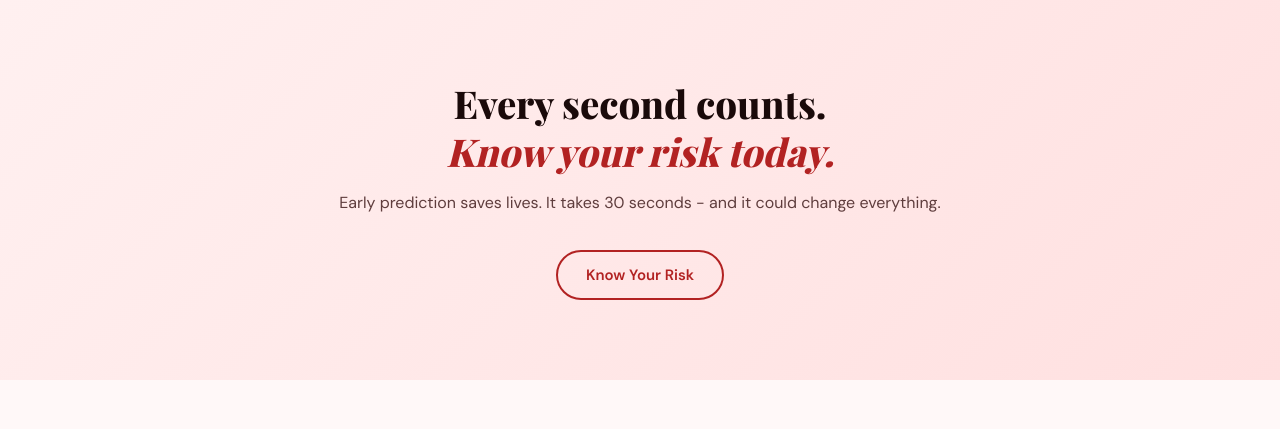
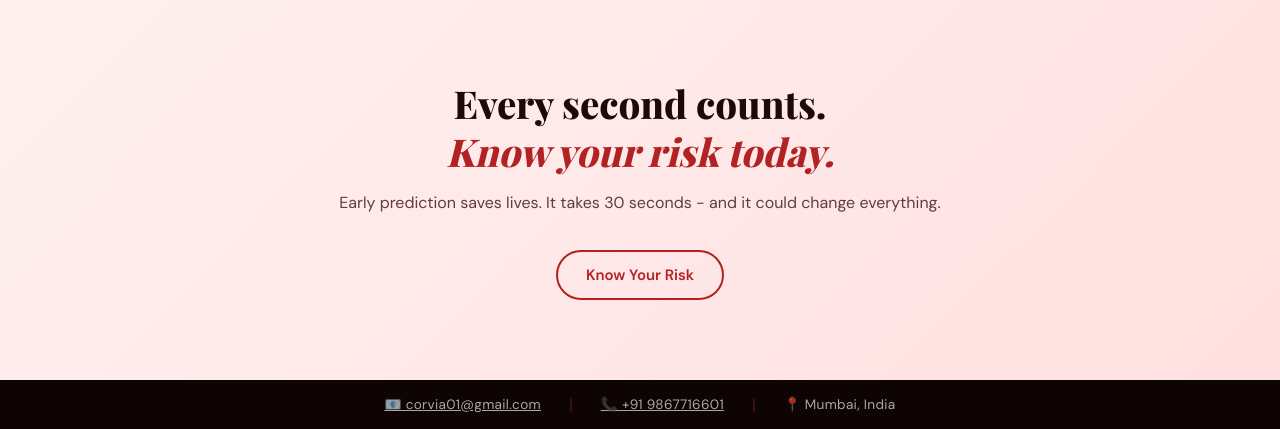
Before and after one commit to MRUNAL0727/CORVIA, a Flask app: page /mission in a window 1280 px wide. Shown: the part 2121-2550 px from the top of the page. Before the commit the page ends 2501 px from the top, so only its background shows below. Run offline with Flask 3, Linux system fonts and the light colour scheme; some web fonts are replaced.

Commit message:
Add contact footer strip to mission.html

```diff
--- a/templates/mission.html
+++ b/templates/mission.html
@@ -715,6 +715,50 @@
             </div>
         </div>
     </section>
+
+    <!-- ── CONTACT FOOTER STRIP (touches CTA section with no white space) ── -->
+    <div class="contact-strip">
+        <div class="contact-strip-inner">
+            <a href="mailto:corvia01@gmail.com" class="contact-item">📧 corvia01@gmail.com</a>
+            <span class="contact-divider">|</span>
+            <a href="tel:+919867716601" class="contact-item">📞 +91 9867716601</a>
+            <span class="contact-divider">|</span>
+            <span class="contact-item">📍 Mumbai, India</span>
+        </div>
+    </div>
+
+    <style>
+        .contact-strip {
+            background: #0f0404;
+            padding: 14px 5%;
+            margin: 0;
+        }
+        .contact-strip-inner {
+            max-width: 1200px;
+            margin: 0 auto;
+            display: flex;
+            align-items: center;
+            justify-content: center;
+            gap: 28px;
+            flex-wrap: wrap;
+        }
+        .contact-item {
+            font-size: 0.85rem;
+            color: rgba(255,255,255,0.65);
+            font-family: 'DM Sans', sans-serif;
+            letter-spacing: 0.3px;
+        }
+        .contact-divider {
+            color: rgba(178,34,34,0.45);
+            font-size: 1rem;
+        }
+        @media (max-width: 600px) {
+            .contact-strip-inner { gap: 12px; }
+            .contact-item { font-size: 0.78rem; }
+            .contact-divider { display: none; }
+        }
+    </style>
+
 <link rel="stylesheet" href="{{ url_for('static', filename='css/corvia-chat.css') }}">
 <script src="{{ url_for('static', filename='js/corvia-chat.js') }}"></script>
 </body>
```
